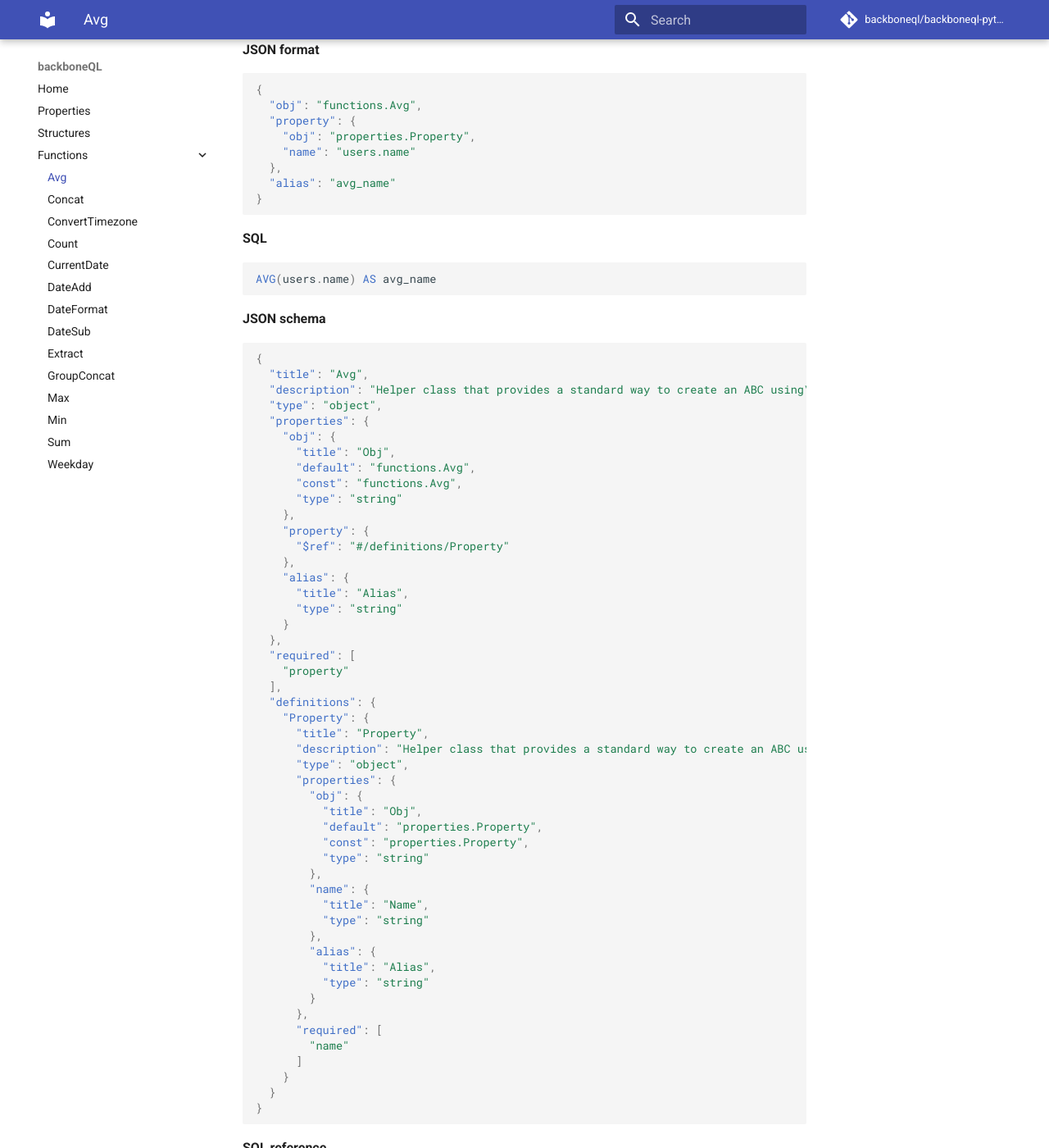
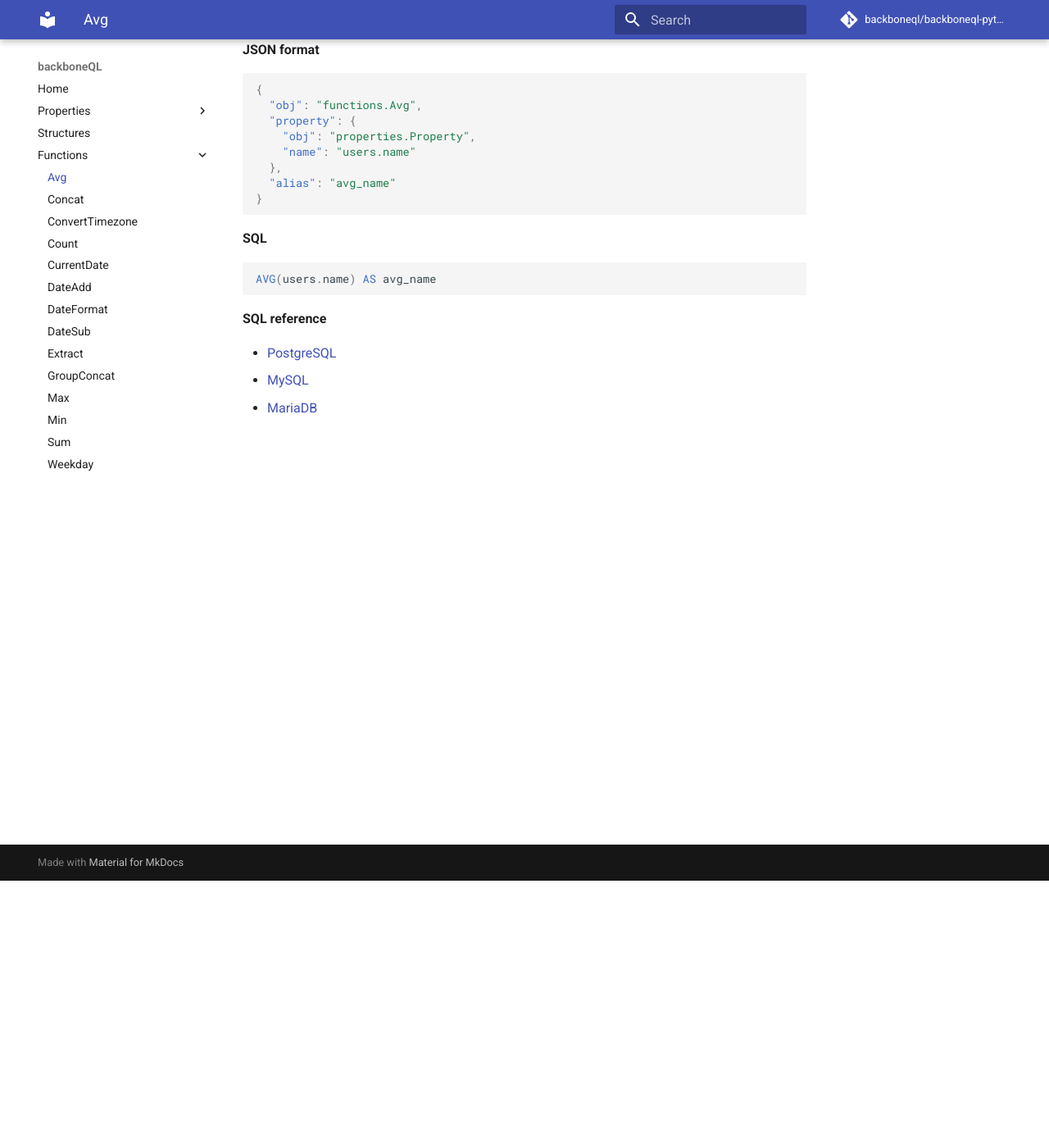
Before and after one commit to Sibyx/duckql-python, an MkDocs documentation site: the page built from docs/functions/avg.md, in a window 1280 px wide and 1400 px high, scrolled down 326 px. Shown: the whole window at 82% size. Built offline with MkDocs 1.6.1 and Material for MkDocs 9.7.7, drawn with Linux system fonts in a browser that asks for light colours.

Commit message:
Properties docs 🦶

````diff
--- a/docs/functions/avg.md
+++ b/docs/functions/avg.md
@@ -25,60 +25,6 @@
 AVG(users.name) AS avg_name
 ```
 
-**JSON schema**
-
-```json
-{
-  "title": "Avg",
-  "description": "Helper class that provides a standard way to create an ABC using\ninheritance.",
-  "type": "object",
-  "properties": {
-    "obj": {
-      "title": "Obj",
-      "default": "functions.Avg",
-      "const": "functions.Avg",
-      "type": "string"
-    },
-    "property": {
-      "$ref": "#/definitions/Property"
-    },
-    "alias": {
-      "title": "Alias",
-      "type": "string"
-    }
-  },
-  "required": [
-    "property"
-  ],
-  "definitions": {
-    "Property": {
-      "title": "Property",
-      "description": "Helper class that provides a standard way to create an ABC using\ninheritance.",
-      "type": "object",
-      "properties": {
-        "obj": {
-          "title": "Obj",
-          "default": "properties.Property",
-          "const": "properties.Property",
-          "type": "string"
-        },
-        "name": {
-          "title": "Name",
-          "type": "string"
-        },
-        "alias": {
-          "title": "Alias",
-          "type": "string"
-        }
-      },
-      "required": [
-        "name"
-      ]
-    }
-  }
-}
-```
-
 **SQL reference**
 
 - [PostgreSQL](https://www.postgresql.org/docs/current/functions-aggregate.html)
--- a/mkdocs.yml
+++ b/mkdocs.yml
@@ -7,7 +7,12 @@
 # Navigation
 nav:
   - Home: index.md
-  - Properties: properties.md
+  - Properties:
+      - 'Property': properties/property.md
+      - 'Constant': properties/constant.md
+      - 'Array': properties/array.md
+      - 'Boolean': properties/boolean.md
+      - 'Null': properties/null.md
   - Structures: structures.md
   - Functions:
       - 'Avg': functions/avg.md
````
Also changed, not shown: docs/functions.md (deleted, +0 -1 lines), docs/properties.md (deleted, +0 -1 lines), docs/properties/array.md (added, +43 -0 lines), docs/properties/boolean.md (added, +28 -0 lines), docs/properties/constant.md (added, +22 -0 lines), docs/properties/null.md (added, +26 -0 lines), docs/properties/property.md (added, +23 -0 lines), docs/structures/between.md (added, +23 -0 lines), 6 other files.
